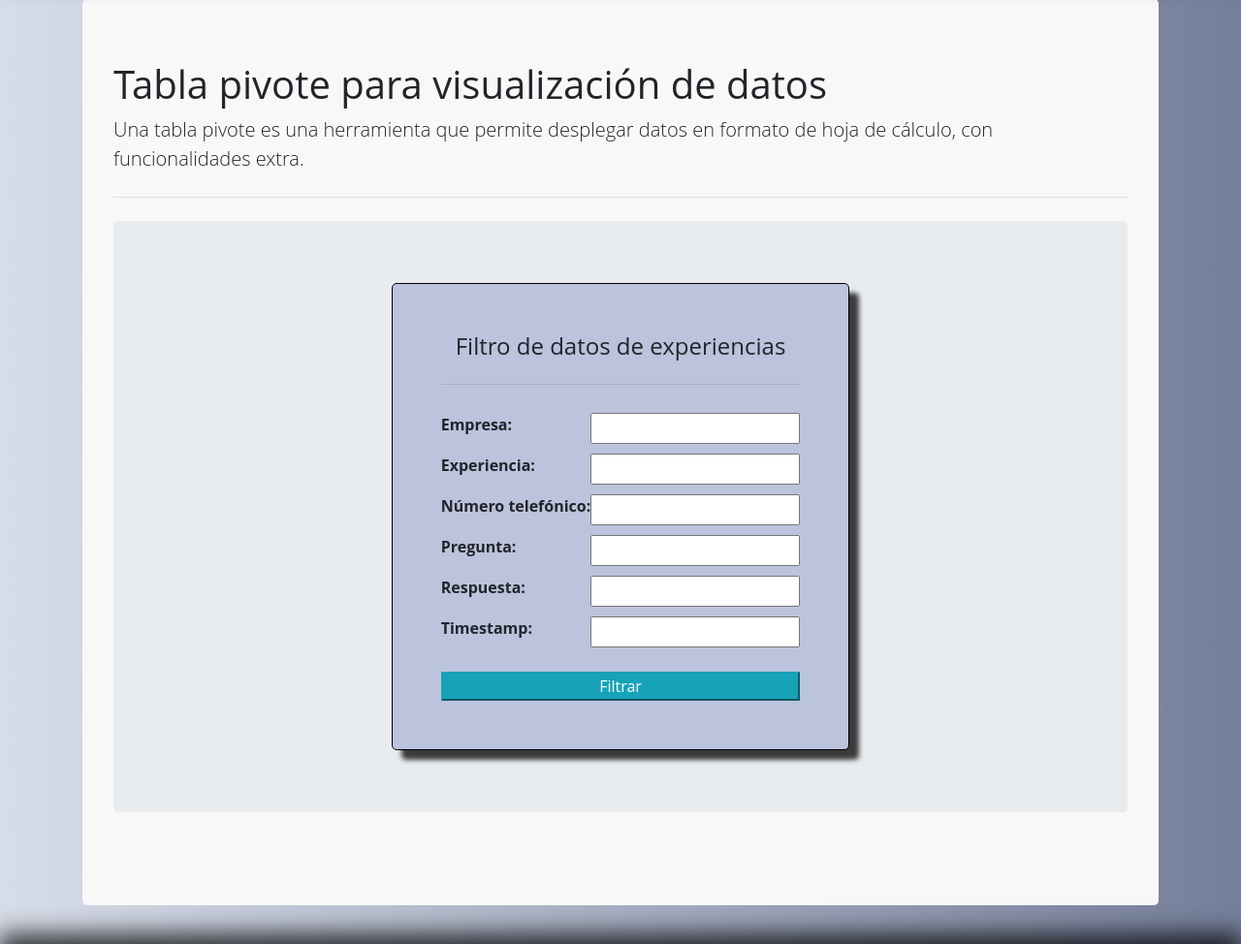
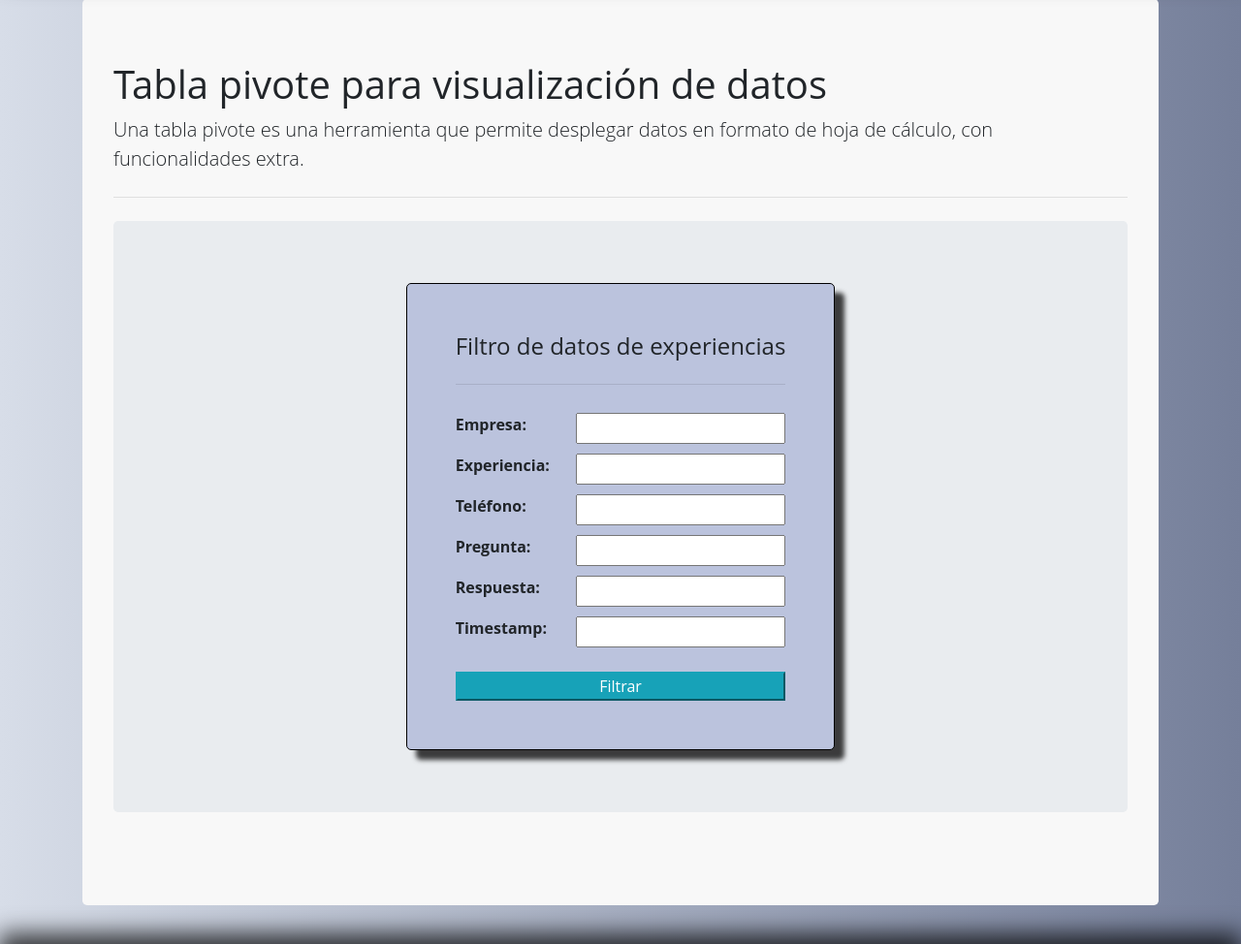
Before and after one commit to juanzitelli/api_pad, a Flask app: page /pivotemain in a window 1280 px wide. Shown: the part 110-1084 px from the top of the page at 97% size. Run offline with Flask 2, Linux system fonts and the light colour scheme; data comes from the database, SQL or seed files in the repository; some libraries are stand-ins or nearby versions.

Commit message:
Last test

```diff
--- a/templates/pivote-table-main.html
+++ b/templates/pivote-table-main.html
@@ -29,7 +29,7 @@
 			<input type="text" autocomplete="off" name="experiencia"class="input-box" id="experiencia">
 		</div>
 		<div class="form-row">
-			<label for="num-telefono" class="field-label">Número telefónico:</label>
+			<label for="num-telefono" class="field-label">Teléfono:</label>
 			<input type="text" autocomplete="off" name="num-telefono" class="input-box" id="num-telefono">
 		</div>
 		<div class="form-row">
```
